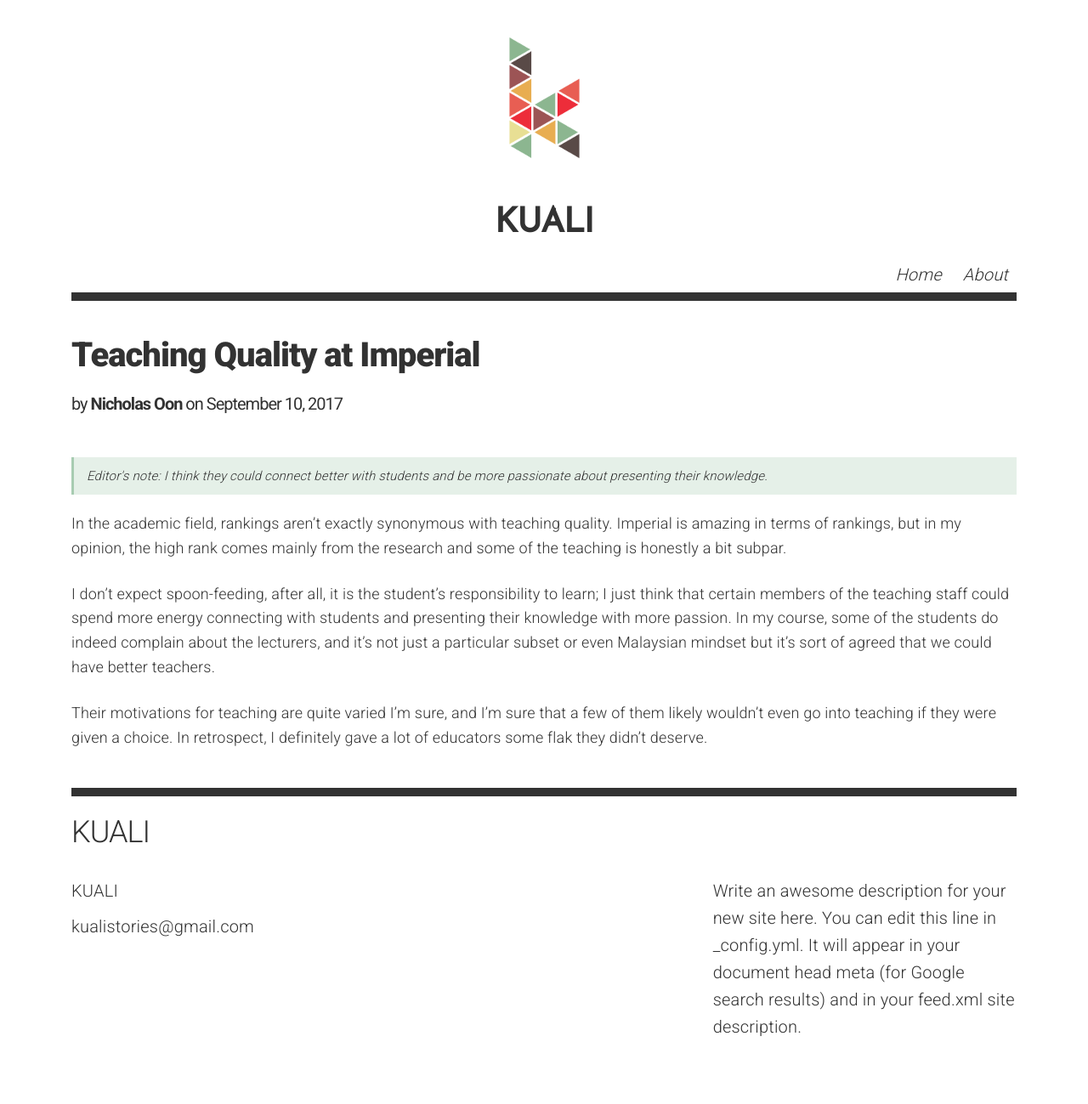
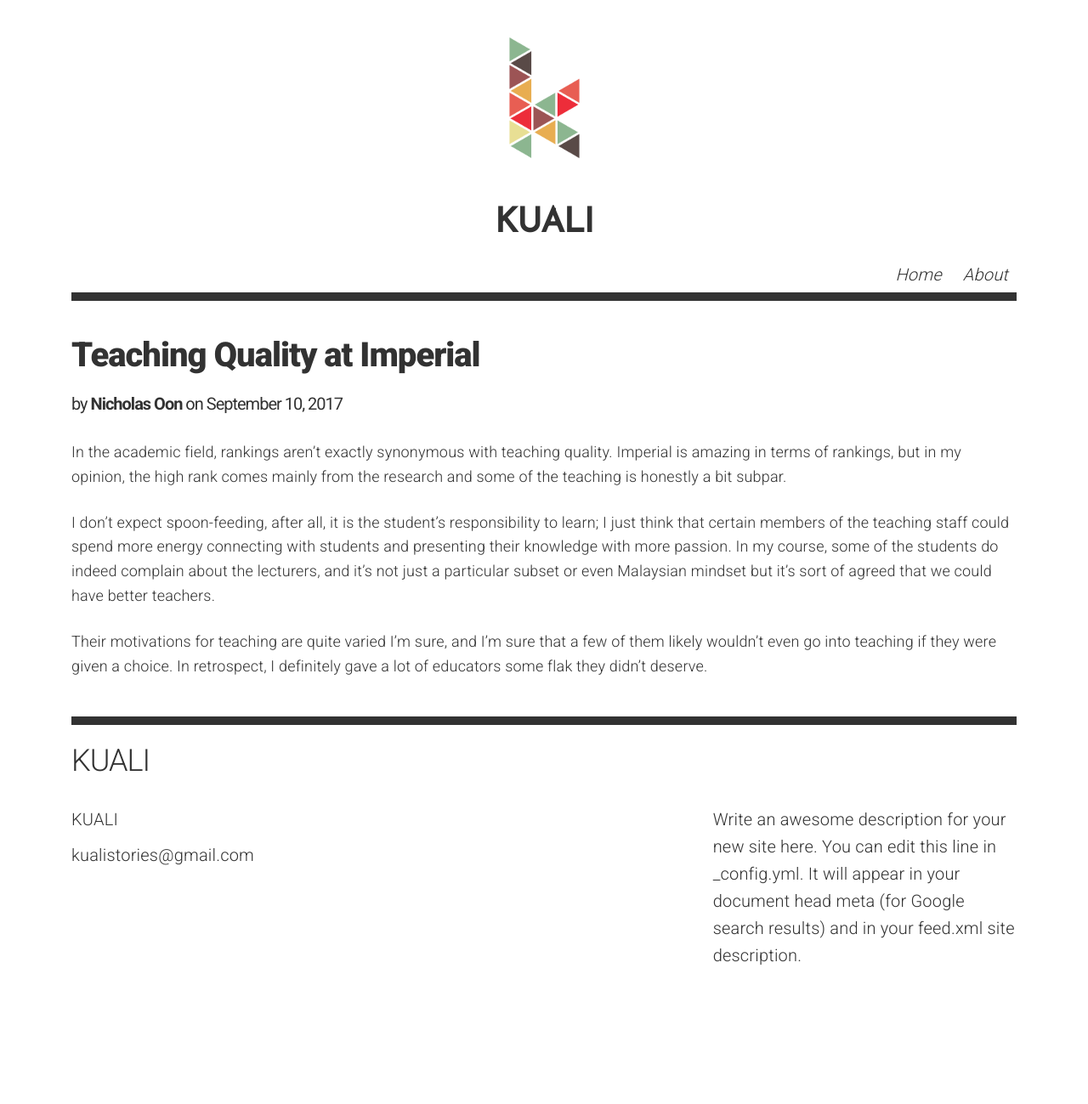
Before and after one commit to kualistories/kuali-website, a Jekyll site: the page built from _posts/2017-09-10-Nick-Oon-Teaching-Quality-at-Imperial.markdown, in a window 1280 px wide. Shown: the whole page at 85% size. Built offline with Jekyll 4.4.1, drawn with Linux system fonts in a browser that asks for light colours; comment, search, counter and statistics services are not loaded; after the commit the page ends 1215 px from its top, so only the background shows below that.

Commit message:
Update 2017-09-10-Nick-Oon-Teaching-Quality-at-Imperial.markdown

```diff
--- a/_posts/2017-09-10-Nick-Oon-Teaching-Quality-at-Imperial.markdown
+++ b/_posts/2017-09-10-Nick-Oon-Teaching-Quality-at-Imperial.markdown
@@ -6,8 +6,8 @@
 tags: university academic
 silhouette: /img/sil2.jpg
 background: /img/bg2.jpg
-summary:
-editors-note: I think they could connect better with students and be more passionate about presenting their knowledge.
+summary: I think they could connect better with students and be more passionate about presenting their knowledge.
+editors-note:
 ---
 
 In the academic field, rankings aren’t exactly synonymous with teaching quality. Imperial is amazing in terms of rankings, but in my opinion, the high rank comes mainly from the research and some of the teaching is honestly a bit subpar.
```
